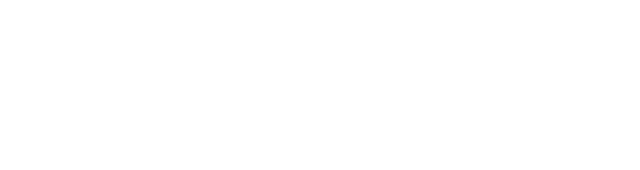
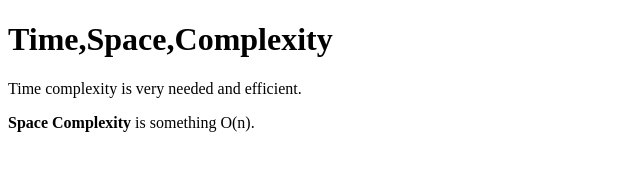
Before and after one commit to acciojob/time-and-space-complexity-Siddhantji, a website: page main.html in a window 1280 px wide. Shown: the whole page, without its empty margins (0-640 px from the left). Drawn offline with Linux system fonts and the light colour scheme.

Commit message:
created a submission

```diff
--- a/main.html
+++ b/main.html
@@ -7,6 +7,9 @@
 </head>
 
 <body>
+	<h1>Time,Space,Complexity</h1>
+	<p>Time complexity is very  needed and efficient.</p>
+	<p><b>Space Complexity</b> is something O(n).</p>
 	<!-- the entire body must be written by student -->
     <script type="text/javascript" src="./script.js">
 </script>
```
